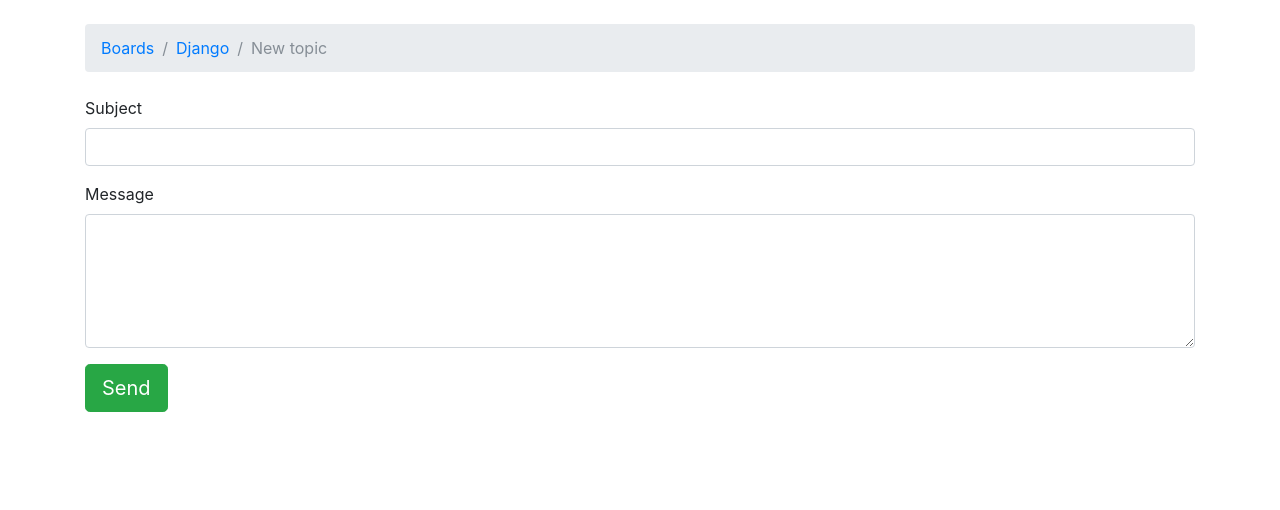
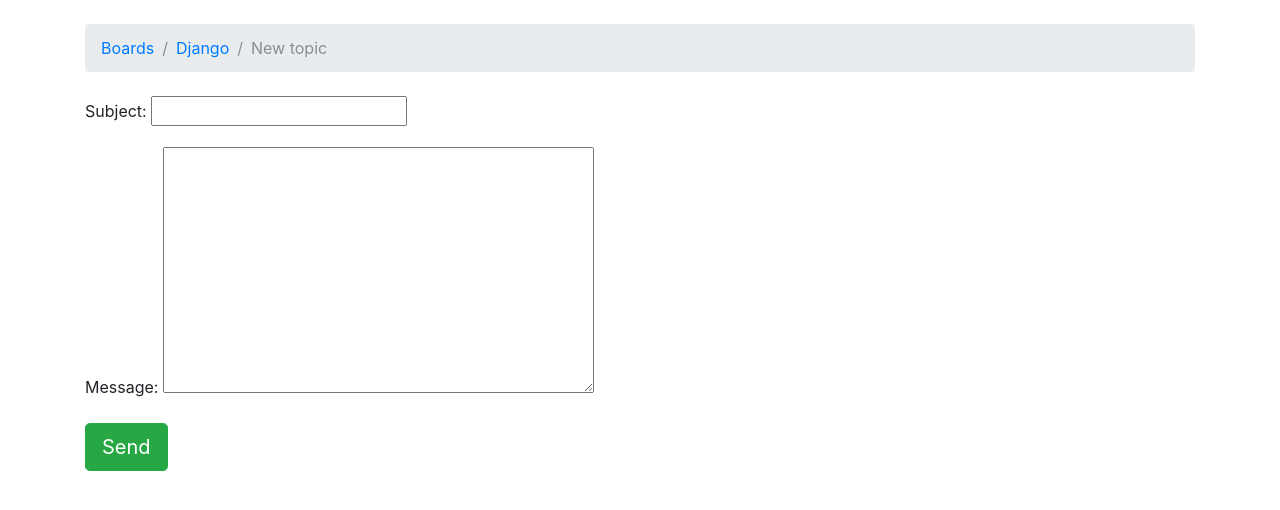
Before and after one commit to pedrorls/ForumDjango, a Django app: page /boards/1/new/ in a window 1280 px wide. Shown: the part 56-566 px from the top of the page. Run offline with Django 3.2, Linux system fonts and the light colour scheme; data comes from the database, SQL or seed files in the repository; some libraries are stand-ins or nearby versions.

Commit message:
new topic template refactored

```diff
--- a/templates/new_topic.html
+++ b/templates/new_topic.html
@@ -11,15 +11,8 @@
 {% endblock breadcrumb %}
 
 {% block content %}
-    <form method="post">{% csrf_token %}
-        <div class="form-group">
-            <label for="id_subject">Subject</label>
-            <input type="text" class="form-control" id="id_subject" name="subject">
-        </div>
-        <div class="form-group">
-            <label for="id_message">Message</label>
-            <textarea type="text" class="form-control" id="id_message" name="message" rows="5"></textarea>
-        </div>
+    <form method="post" novalidate>{% csrf_token %}
+        {{form.as_p}}
         <button type="submit" class="btn btn-lg btn-success">Send</button>
     </form>
 {% endblock %}
```
